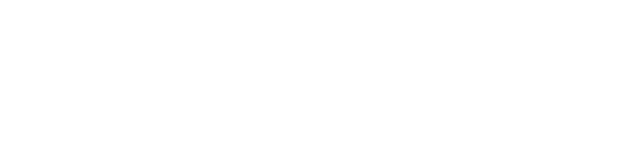
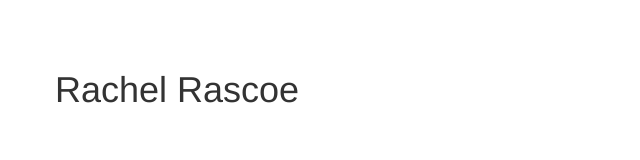
Before and after one commit to rachelrascoe/Git-Homework-1, a plain HTML site: page initializr 2/index.html in a window 1280 px wide. Shown: the whole page, without its empty margins (0-640 px from the left). Drawn offline with nearby package versions, Linux system fonts and the light colour scheme.

Commit message:
New Text

```diff
--- a/initializr 2/index.html
+++ b/initializr 2/index.html
@@ -27,7 +27,7 @@
 
     <div class="container">
       <div class="row">
-
+<h1> Rachel Rascoe </h1>
       </div>
     </div>
 
```
